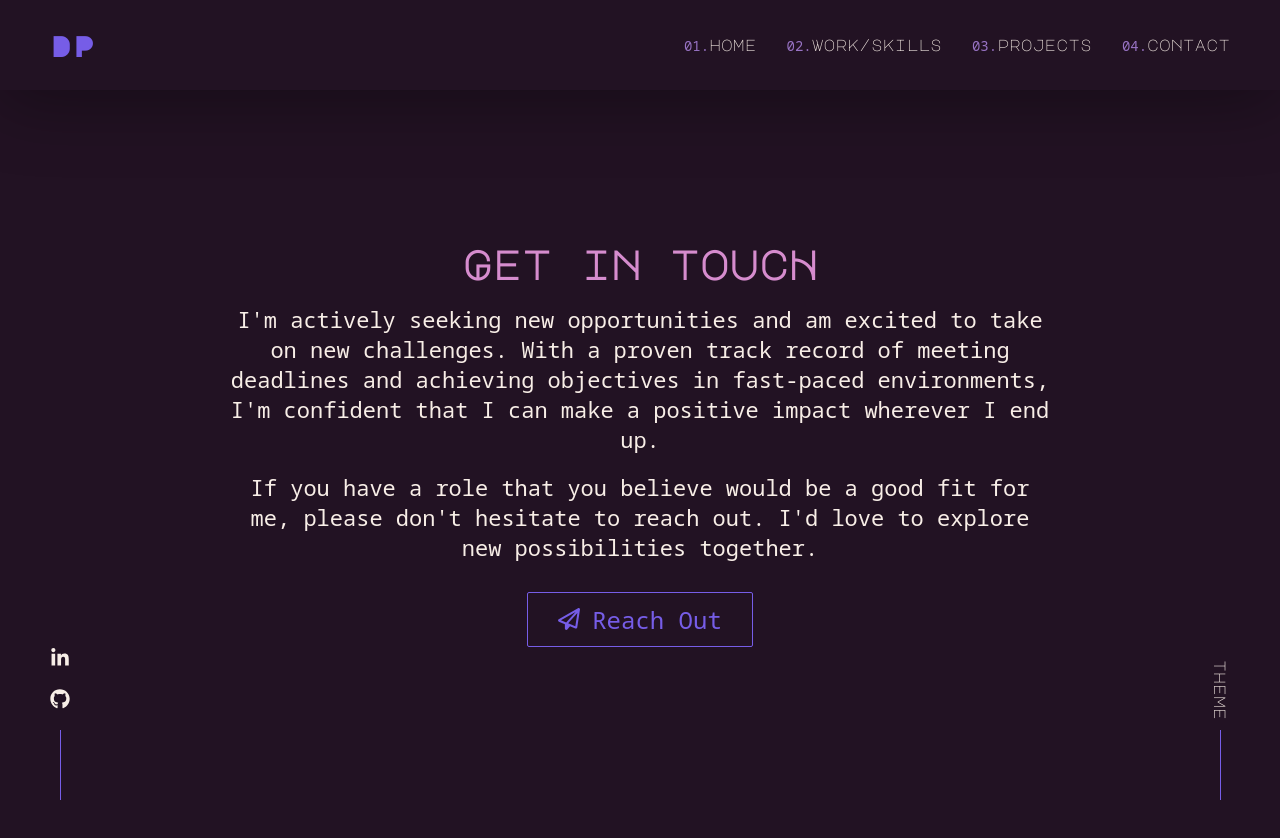
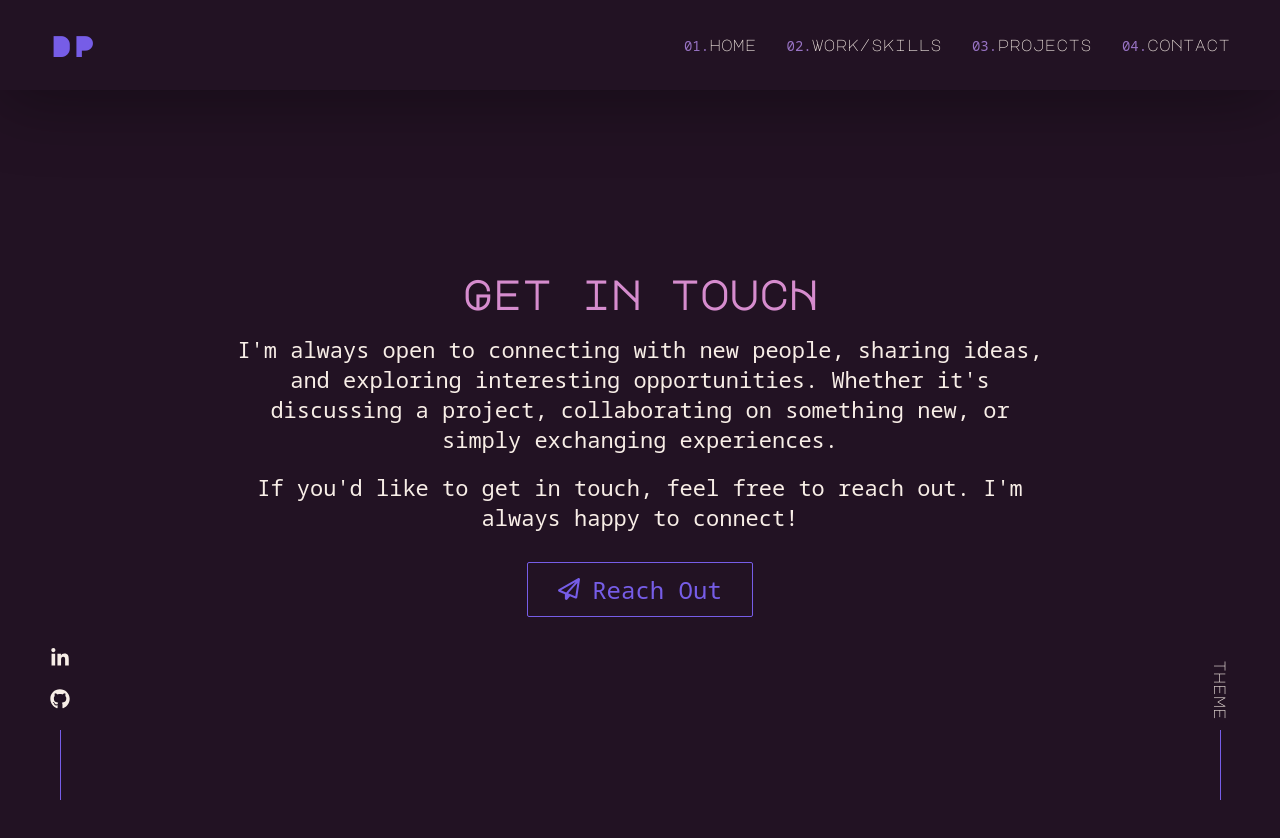
Before and after one commit to DitwanP/portfolio_v2, a React (Vite) app: page /contact in a window 1280 px wide. Shown: the top 838 px of the page. Built offline with nearby package versions, Linux system fonts and the light colour scheme.

Commit message:
Update contact page copy

```diff
--- a/src/components/Contact/Contact.content.js
+++ b/src/components/Contact/Contact.content.js
@@ -1,8 +1,8 @@
 export const contactContent = {
   title: "Get in toucH",
   accessibleLabel: "Contact",
-  introduction: "I'm actively seeking new opportunities and am excited to take on new challenges. With a proven track record of meeting deadlines and achieving objectives in fast-paced environments, I'm confident that I can make a positive impact wherever I end up.",
-  invitation: "If you have a role that you believe would be a good fit for me, please don't hesitate to reach out. I'd love to explore new possibilities together.",
+  introduction: "I'm always open to connecting with new people, sharing ideas, and exploring interesting opportunities. Whether it's discussing a project, collaborating on something new, or simply exchanging experiences.",
+  invitation: "If you'd like to get in touch, feel free to reach out. I'm always happy to connect!",
   email: {
     href: "mailto:price.ditwan@gmail.com",
     label: "Reach Out",
```
